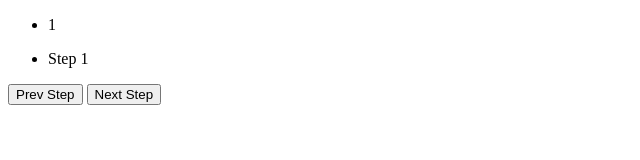
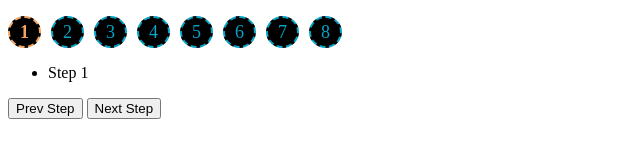
Before and after one commit to ifnullez/light_stepper, a website built with Parcel: page index.html in a window 1280 px wide. Shown: the whole page, without its empty margins (0-640 px from the left). Built offline with nearby package versions, Linux system fonts and the light colour scheme.

Commit message:
rewrited setup steps list method and created working prototype of this code

```diff
--- a/src/js/light_stepper.js
+++ b/src/js/light_stepper.js
@@ -9,35 +9,22 @@ export default class LightStepper {
         next
     }){
         this.step = 0;
+        this.firstInit = true;
         // set passed wrappers classes for pagination and steps and get his childrens if available
         this.pagination = document.querySelector(pagination) ? document.querySelector(pagination).children : null;
         this.steps = document.querySelector(steps) ? document.querySelector(steps).children : null;
+
         // set prev and next buttons
         this.prev = document.querySelector(prev);
         this.next = document.querySelector(next);
 
-        // change step event
-        // this.step_changed = new CustomEvent('step_changed', this.eventInformation);
         this.init();
     }
 
-    // eventInformation = {
-    //     bubbles: true,
-    //     cancelable: true,
-    //     composed: false,
-    //     detail: {
-    //         current_step: Math.abs(this.step),
-    //         prev_step: Math.abs(this.step - 1) < 1 ? 1 : Math.abs(this.step - 1)
-    //     }
-    // }
-
     init = () => {
-        // init steps and steps pagination
-        this.setupStepsList(this.pagination, false);
-        this.setupStepsList(this.steps, true);
-
-        // show first step
-        this.showStep(this.step);
+        // show first step after loading stepper, this also init the steps
+        this.showStep();
+        this.firstInit = false;
 
         if( this.next ){
             this.next.addEventListener('click', e => {
@@ -46,7 +33,7 @@ export default class LightStepper {
                     this.step += 1;
                 }
 
-                this.showStep(this.step);
+                this.showStep();
             })
         }
 
@@ -59,40 +46,49 @@ export default class LightStepper {
                     this.step -= 1;
                 }
 
-                this.showStep(this.step);
+                this.showStep();
             })
         }
     }
-    // TODO: rewrite this method
-    setupStepsList = (nodeList, hideNotCurrentItems, isPagination) => {
-        if(nodeList){
-            for ( const [index, item] of Object.keys(nodeList)){
-                let item = nodeList.item(index);
+    // TODO: update this method
+    stepperActions = (nodeList, isPagination, firstInit ) => {
 
-                item.setAttribute('step', parseInt(index));
-                item.classList.add('step');
+        if(nodeList.length > 0 && typeof nodeList !== 'undefined'){
+            for (let i = 1; i <= nodeList.length; i++) {
+                let item = nodeList.item(i - 1);
+                item.setAttribute('step', i);
+                if(!isPagination && typeof isPagination !== 'undefined') {
+                    item.classList.add('step');
+                    if(this.step == ( i - 1 ) ){
+                        item.classList.remove('step--hidden');
+                    } else {
+                        item.classList.add('step--hidden');
+                    }
+                } else {
+                    if(this.step == ( i - 1 ) ){
+                        item.classList.add('step__pagination--current');
+                    } else {
+                        item.classList.remove('step__pagination--current');
+                    }
 
-                if( ( hideNotCurrentItems || isPagination ) && this.step != parseInt(index) ){
-                    item.classList.add('step--hidden');
-                } else {
-                    item.classList.remove('step--hidden');
+                    item.classList.add('step__pagination');
+
+                    if(this.firstInit && typeof this.firstInit !== 'undefined'){
+                        item.addEventListener('click', e => {
+                            let selectedStep = e.target.getAttribute('step');
+                            this.step = selectedStep - 1;
+                            this.showStep()
+                        })
+                    }
                 }
-
-                // if(isPagination && this.step != parseInt(index)){
-                //     item.classList.remove('step--current');
-                // } else {
-                //     item.classList.add('step--current');
-                // }
 
             }
         }
     }
-
-    showStep = (step) => {
-        console.log(step)
-        this.setupStepsList(this.steps, true, false);
-        this.setupStepsList(this.pagination, false, true);
-
+    // maybe need to remove that and update current working logic
+    showStep = () => {
+        this.stepperActions(this.steps, false);
+        this.stepperActions(this.pagination, true);
     }
 
 }
--- a/src/scss/light_stepper.scss
+++ b/src/scss/light_stepper.scss
@@ -1,9 +1,30 @@
-.step {
-    &--hidden {
-        display: none;
-    }
-    &--current {
-        color: hsl(121, 93%, 29%);
-        font-weight: 600;
+.stepper_steps {
+    .step {
+        &--hidden {
+            display: none;
+        }
     }
 }
+.stepper_pagination {
+    list-style: none;
+    padding: 0;
+    display: flex;
+    gap: 10px;
+    .step {
+        &__pagination {
+            font-size: 18px;
+            line-height: 18px;
+            padding: 5px 10px;
+            border: 2px dashed #05a4c8;
+            border-radius: 100%;
+            background-color: #000;
+            color: #05a4c8;
+            &--current {
+                font-weight: 600;
+                background-color: #000;
+                color: #f4a460;
+                border: 2px dashed #f4a460;
+            }
+        }
+    }
+}
```
Also changed, not shown: dist/light_stepper.css, dist/light_stepper.js, 2 other files.
